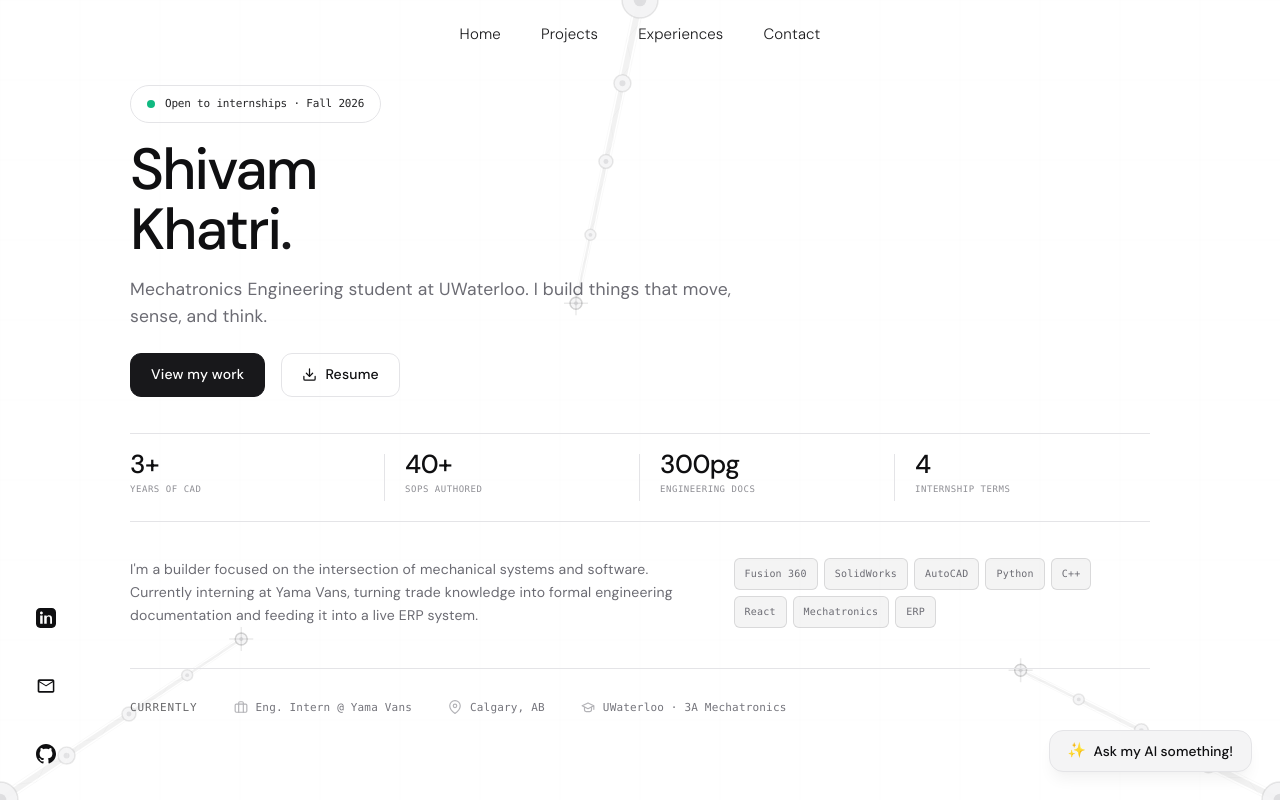
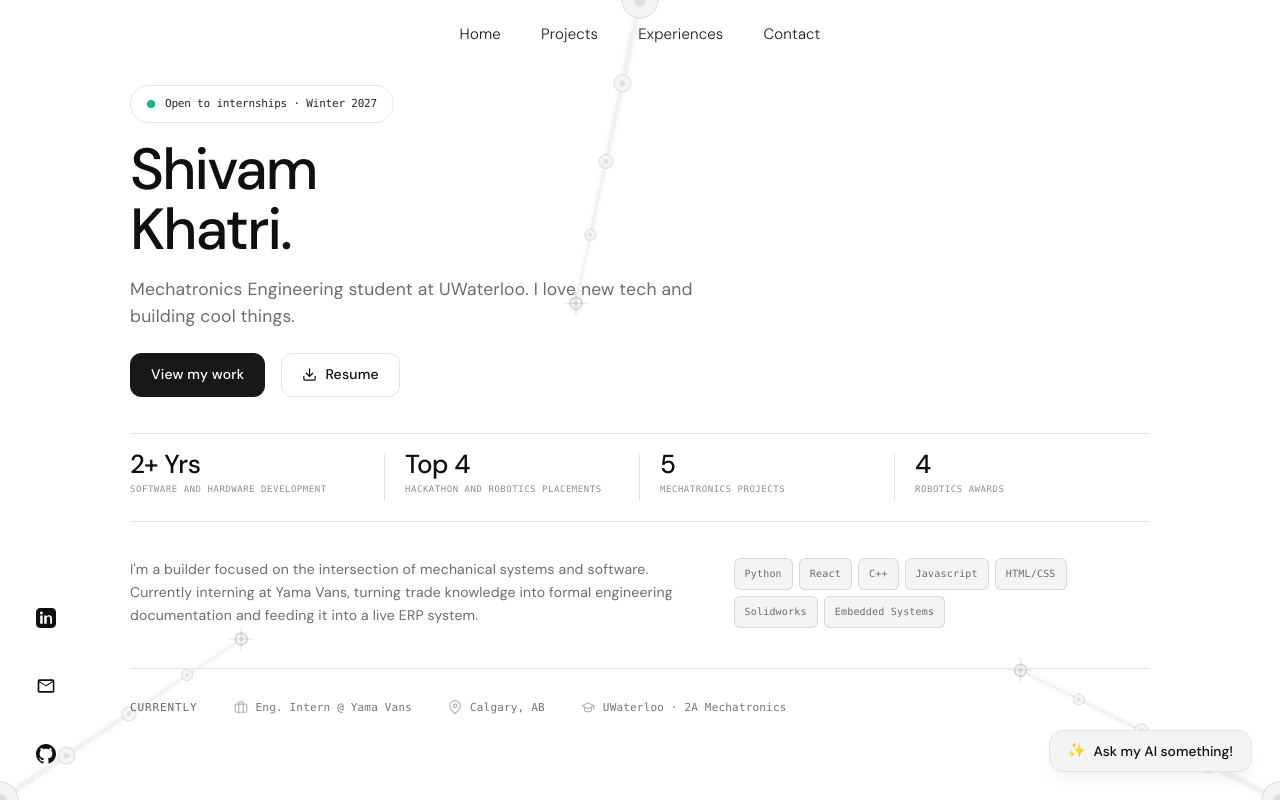
Before and after one commit to ShivamJKhatri/Website, a React (Vite) app in the folder my-website/: page / in a window 1280 px wide. Built offline with nearby package versions, Linux system fonts and the light colour scheme.

Commit message:
Finished Updating My Information

```diff
--- a/my-website/src/App.css
+++ b/my-website/src/App.css
@@ -261,7 +261,7 @@
 
 .proj-section {
   width: 100%;
-  padding: 80px 0 60px;
+  padding: 30px 0 40px;
   box-sizing: border-box;
 }
 
@@ -617,7 +617,7 @@
   width: 100%;
   max-width: 800px;
   margin: 0 auto;
-  padding: 80px 20px 100px;
+  padding: 30px 20px 40px;
 }
 
 .exp-inner {
@@ -884,7 +884,7 @@
   width: 100%;
   max-width: 680px; /* Aligns with the compact, neat look of the mockup */
   margin: 0 auto;
-  padding: 80px 20px 100px;
+  padding: 30px 0px 10px;
 }
 
 .contact-inner {
--- a/my-website/src/components/Experiences.jsx
+++ b/my-website/src/components/Experiences.jsx
@@ -3,42 +3,42 @@ import { useState, useRef, useCallback, useEffect } from "react";
 const experiences = [
   {
     id: 1,
-    role: "Robotics & Control Systems Intern",
-    company: "Tesla",
-    location: "Palo Alto, CA",
-    period: "Jan 2026 — Apr 2026",
+    role: "Firmware Engineer",
+    company: "Electrium Mobility",
+    location: "Waterloo, ON",
+    period: "Sep 2025 — Jan 2026",
     description: [
-      "Developed and optimized embedded C++ firmware for next-generation battery management systems, improving telemetry reporting speed by 15%.",
-      "Designed and calibrated high-frequency PID control loops for thermal regulation fixtures, resulting in more stable voltage testing environments.",
-      "Collaborated with mechanical and validation teams to execute hardware-in-the-loop (HIL) testing, troubleshooting electrical noise and sensor calibration issues."
+      "Created an electric bike that used a custom ESP32-based control board to interface with a VESC motor controller, enabling precise speed and torque control for a smooth riding experience",
+      "Bridged a UART integration layer between ESP32 and VESC, enabling control of 10+ motor parameters",
+      "Developed a TFT dashboard displaying real-time telemetry data including speed, and battery percentage"
     ],
-    tags: ["C++", "Embedded C", "PID Controls", "RTOS", "HIL Testing"]
+    tags: ["C++", "Embedded C", "ESP32", "VESC", "Motor Control", "Firmware"]
   },
   {
     id: 2,
-    role: "Autonomous Systems Software Intern",
-    company: "Clearpath Robotics",
-    location: "Waterloo, ON",
+    role: "Front End Developer",
+    company: "STEM Unites",
+    location: null,
     period: "May 2025 — Aug 2025",
     description: [
-      "Integrated and tuned the ROS2 navigation stack for heavy-payload autonomous mobile robots (AMRs) in industrial warehouse environments.",
-      "Developed robust LiDAR and camera sensor fusion nodes in Python, reducing obstacle detection latency and improving reliability in dusty conditions.",
-      "Built automated Gazebo simulation test suites to validate corner-case localization behaviors, saving engineering hours on physical testing."
+      "Created a website to showcase the work of STEM Unites and increase thier reach to students across the world",
+      "Increased member engagement by 25% by redesigning the front end and implementing optimized components using JavaScript, HTML, and CSS while using Git version control to allow for seamless collaboration",
+      " Improved page load performance by 35% by refactoring front-end and back-end code, debugging performance bottlenecks, and implementing modular components"
     ],
-    tags: ["ROS2", "Python", "C++", "LiDAR", "Gazebo", "Linux"]
+    tags: ["JavaScript", "HTML", "CSS", "Git" , "Performance Optimization"]
   },
   {
     id: 3,
-    role: "Mechatronics Research Assistant",
-    company: "University of Waterloo",
-    location: "Waterloo, ON",
-    period: "Sep 2024 — Dec 2024",
+    role: "Engineering Team Lead",
+    company: "VEX Robotics",
+    location: null,
+    period: "Sep 2022 — Apr 2025",
     description: [
-      "Designed and rapid-prototyped customized mechanical end-effectors for multi-axis robotic arms using SolidWorks and 3D printing.",
-      "Programmed forward and inverse kinematic solvers in MATLAB to simulate robot trajectory planning and collision avoidance.",
-      "Analyzed actuator torque telemetry from physical test runs, drafting a paper detailing mechanical efficiency improvements."
+      "Created a robot that was capable of autonomously navigating a field, picking up objects, and placing them in designated zones using a combination of mechanical design and sensor integration",
+      "Increased scoring by 14% by designing and optimizing motion algorithms using PID and iterative testing cycles",
+      " Won 4 Design Awards by creating a 300+ page documentation file, 3  time semi-finalists, and 4th in Alberta"
     ],
-    tags: ["SolidWorks", "MATLAB", "Kinematics", "3D Printing", "Data Analysis"]
+    tags: ["Fusion 360", "C++", "Documentation", "Mechanical Design", "PID Control"]
   }
 ];
 
@@ -171,7 +171,7 @@ export default function Experiences() {
       <div className="exp-inner">
         <p className="exp-label">My Journey</p>
         <h2 className="exp-heading">Experience</h2>
-        <div className="exp-divider" />
+        {/* <div className="exp-divider" /> */}
 
         <div className="exp-timeline">
           {experiences.map((exp, i) => (
--- a/my-website/src/components/Homepage.jsx
+++ b/my-website/src/components/Homepage.jsx
@@ -1,6 +1,7 @@
 import { useEffect, useState } from "react";
-import LidarScanner from "./LidarScanner.jsx";
+// import LidarScanner from "./LidarScanner.jsx";
 import KinematicLinkage from "./KinematicLinkage.jsx";
+import Resume from "../assets/Resume.pdf";
 
 export default function Homepage() {
   const [visible, setVisible] = useState(false);
@@ -24,7 +25,7 @@ export default function Homepage() {
       <div className="home-status-wrapper">
         <div className="home-status-capsule">
           <span className="home-status-dot" />
-          <span className="home-status-text">Open to internships · Fall 2026</span>
+          <span className="home-status-text">Open to internships · Winter 2027</span>
         </div>
       </div>
 
@@ -36,7 +37,7 @@ export default function Homepage() {
 
       {/* 3. Description Sub-headline */}
       <p className="home-subheadline">
-        Mechatronics Engineering student at UWaterloo. I build things that move, sense, and think.
+        Mechatronics Engineering student at UWaterloo. I love new tech and building cool things.
       </p>
 
       {/* 4. Call to Action Buttons */}
@@ -44,7 +45,7 @@ export default function Homepage() {
         <a href="/projects" className="home-btn home-btn--primary">
           View my work
         </a>
-        <a href="/resume.pdf" download className="home-btn home-btn--outline">
+        <a href={Resume} download className="home-btn home-btn--outline">
           <svg
             viewBox="0 0 24 24"
             fill="none"
@@ -65,20 +66,20 @@ export default function Homepage() {
       {/* 5. Statistics Grid Row */}
       <div className="home-stats-row">
         <div className="home-stat-item">
-          <span className="home-stat-num">3+</span>
-          <span className="home-stat-label">Years of CAD</span>
+          <span className="home-stat-num">2+ Yrs</span>
+          <span className="home-stat-label">Software and Hardware Development</span>
         </div>
         <div className="home-stat-item">
-          <span className="home-stat-num">40+</span>
-          <span className="home-stat-label">SOPs Authored</span>
+          <span className="home-stat-num">Top 4</span>
+          <span className="home-stat-label">Hackathon and Robotics Placements</span>
         </div>
         <div className="home-stat-item">
-          <span className="home-stat-num">300pg</span>
-          <span className="home-stat-label">Engineering Docs</span>
+          <span className="home-stat-num">5</span>
+          <span className="home-stat-label">Mechatronics Projects</span>
         </div>
         <div className="home-stat-item">
           <span className="home-stat-num">4</span>
-          <span className="home-stat-label">Internship Terms</span>
+          <span className="home-stat-label">Robotics Awards</span>
         </div>
       </div>
 
@@ -94,14 +95,14 @@ export default function Homepage() {
         </div>
         <div className="home-skills-col">
           <div className="home-skills-grid">
-            <span className="home-skill-tag">Fusion 360</span>
-            <span className="home-skill-tag">SolidWorks</span>
-            <span className="home-skill-tag">AutoCAD</span>
             <span className="home-skill-tag">Python</span>
+            <span className="home-skill-tag">React</span>
             <span className="home-skill-tag">C++</span>
-            <span className="home-skill-tag">React</span>
-            <span className="home-skill-tag">Mechatronics</span>
-            <span className="home-skill-tag">ERP</span>
+            <span className="home-skill-tag">Javascript</span>
+            <span className="home-skill-tag">HTML/CSS</span>
+            <span className="home-skill-tag">Solidworks</span>
+            <span className="home-skill-tag">Embedded Systems</span>
+
           </div>
         </div>
       </div>
@@ -133,7 +134,7 @@ export default function Homepage() {
             <path d="M22 10v6M2 10l10-5 10 5-10 5z" />
             <path d="M6 12v5c0 2 2.5 3 6 3s6-1 6-3v-5" />
           </svg>
-          <span>UWaterloo · 3A Mechatronics</span>
+          <span>UWaterloo · 2A Mechatronics</span>
         </div>
       </footer>
     </main>
--- a/my-website/src/components/Projects.jsx
+++ b/my-website/src/components/Projects.jsx
@@ -6,51 +6,47 @@ import vexNotebookImg from "../assets/project_vex_notebook.png";
 const projects = [
   {
     id: 1,
-    title: "Autonomous Poker Robot",
+    title: "StabiliKnee - Active Knee Brace",
     description:
-      "Designed and programmed a fully autonomous robot capable of identifying, sorting, and stacking objects by color and size in real time. Implemented PID control loops for precise motor actuation and integrated a computer vision pipeline using OpenCV for object classification.",
-    achievement: { icon: "🏆", label: "1st Place — Regional" },
-    tags: ["Robotics", "CV", "Embedded"],
+      "Designed and created an active knee brace which used an IMU sensor and a Flex Bend sensor in order to detect dangerous knee movements only 300ms within happening. I also used a servo motor to react to the detection and trigger an opposing force to support the knee. It resutled in a 70% reduction in simulated knee dislocations. ",
+    achievement: { icon: "🏆", label: "3rd - Canadas Largest Hardware Hackathon" },
+    tags: ["Embedded Systems", "Arduino", "IMU" , "Sensor Integration"],
     image: sortingRobotImg,
-    github: "#",
-    live: "#",
+    github: "https://github.com/ShivamJKhatri/StabiliKnee",
+    live: "https://devpost.com/software/stabiliknee",
     languages: [
-      { name: "Python", pct: 45, color: "#3572A5" },
-      { name: "C++", pct: 30, color: "#f34b7d" },
-      { name: "Makefile", pct: 15, color: "#427819" },
-      { name: "Other", pct: 10, color: "#888" },
+      { name: "C++", pct: 30, color: "#e8c44a" },
+
     ],
   },
   {
     id: 2,
-    title: "ERP Documentation System",
+    title: "Autonomous Page Navigator",
     description:
-      "Built a scalable documentation framework to transition institutional trade knowledge into formal engineering SOPs for a custom van manufacturing company. Produced work instructions, BOMs, and 2D schematics at one complete package per 48 hours.",
-    achievement: { icon: "📄", label: "40+ SOPs Produced" },
-    tags: ["Manufacturing", "CAD", "ERP"],
+      "Created an autonomous page naivgation system which allowed users to enter in simple prompts like “go to math 135 assignments page”. The Gemini API then parses the information received in a JSON file and then sequentially executes multiple commands using DOM Manipulation in order to reroute the user to that portion of the website within just a few seconds",
+    achievement: { icon: "📄", label: "Redirection time < 3ms" },
+    tags: ["Javascript", "DOM Manipulation", "API Integration" , "AI"],
     image: erpDocsImg,
-    github: null,
-    live: "#",
+    github: "https://github.com/ShivamJKhatri/learn-ai",
+    live: null,
     languages: [
-      { name: "Fusion 360", pct: 55, color: "#f5821f" },
-      { name: "ClickUp", pct: 30, color: "#7b68ee" },
-      { name: "CSV / BOM", pct: 15, color: "#4caf7d" },
+      { name: "JavaScript", pct: 79.2, color: "#f5821f" },
+      { name: "CSS", pct: 15.7, color: "#7b68ee" },
+      { name: "HTML", pct: 5.1, color: "#4caf7d" },
     ],
   },
   {
     id: 3,
-    title: "VEX Robotics Engineering Notebook",
+    title: "Autonomous Poker Bot",
     description:
-      "Served as documentation lead for three consecutive seasons, producing a 300+ page engineering notebook. Covered mechanism design, iterative testing, match strategy, and post-competition retrospectives.",
-    achievement: { icon: "📘", label: "300+ Page Notebook" },
-    tags: ["Documentation", "Mechanical", "Strategy"],
+      "Created an autonomous poker bot which used 5 sensors, in total, to deal cards one by one, for up to 9 players. It is also capable of tracking bets, and folds, while using a card detection system to allow players to raise, call and fold. Acheived ±5% placement accuracy at 20 cm range and 95% single-card dispense reliability across 50 full-game test",
+    achievement: { icon: "📘", label: "95% Single-Card Dispense Reliability" },
+    tags: ["Sensor Integration", "Firmware", "Documentation", "Mechanical", "Strategy"],
     image: vexNotebookImg,
     github: null,
     live: null,
     languages: [
-      { name: "CAD", pct: 40, color: "#00aacc" },
-      { name: "Technical Writing", pct: 40, color: "#aaa" },
-      { name: "Data Analysis", pct: 20, color: "#e8c44a" },
+      { name: "C++", pct: 100, color: "#e8c44a" },
     ],
   },
 ];
@@ -244,7 +240,7 @@ export default function Projects() {
       <div className="proj-inner">
         <p className="proj-label">Selected work</p>
         <h2 className="proj-heading">Projects</h2>
-        <div className="proj-divider" />
+        {/* <div className="proj-divider" /> */}
 
         <div className="proj-stack">
           {projects.map((project, i) => (
```
